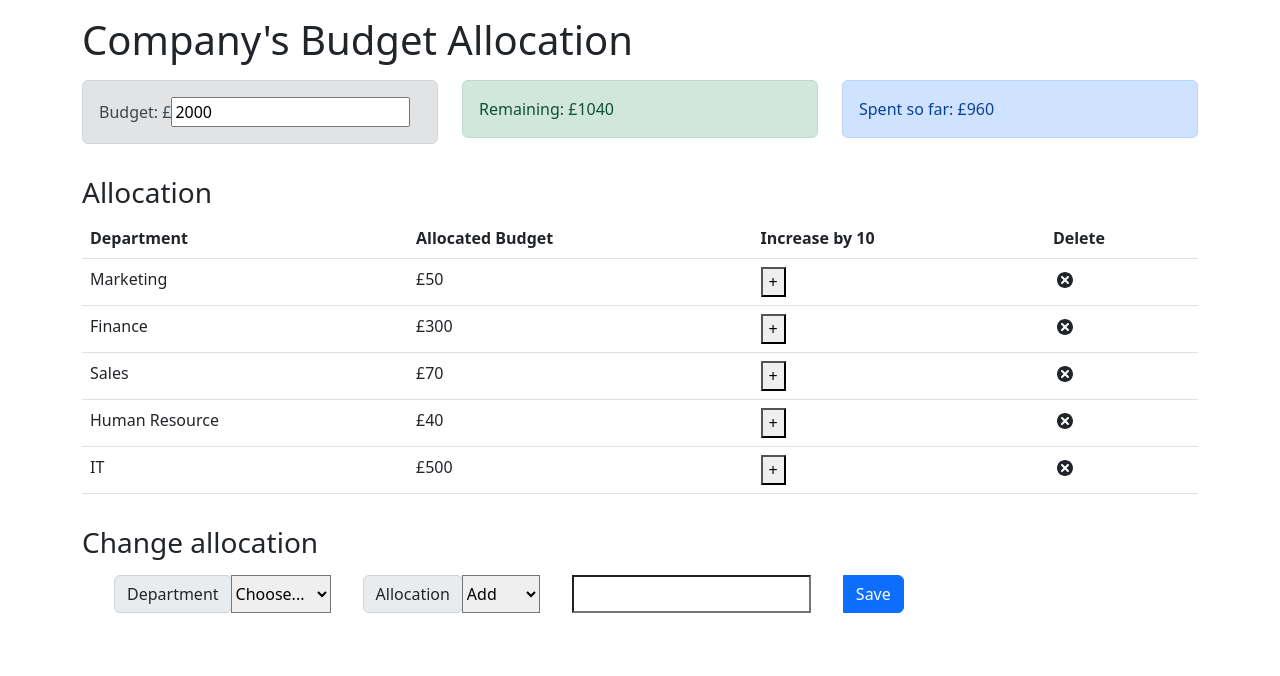
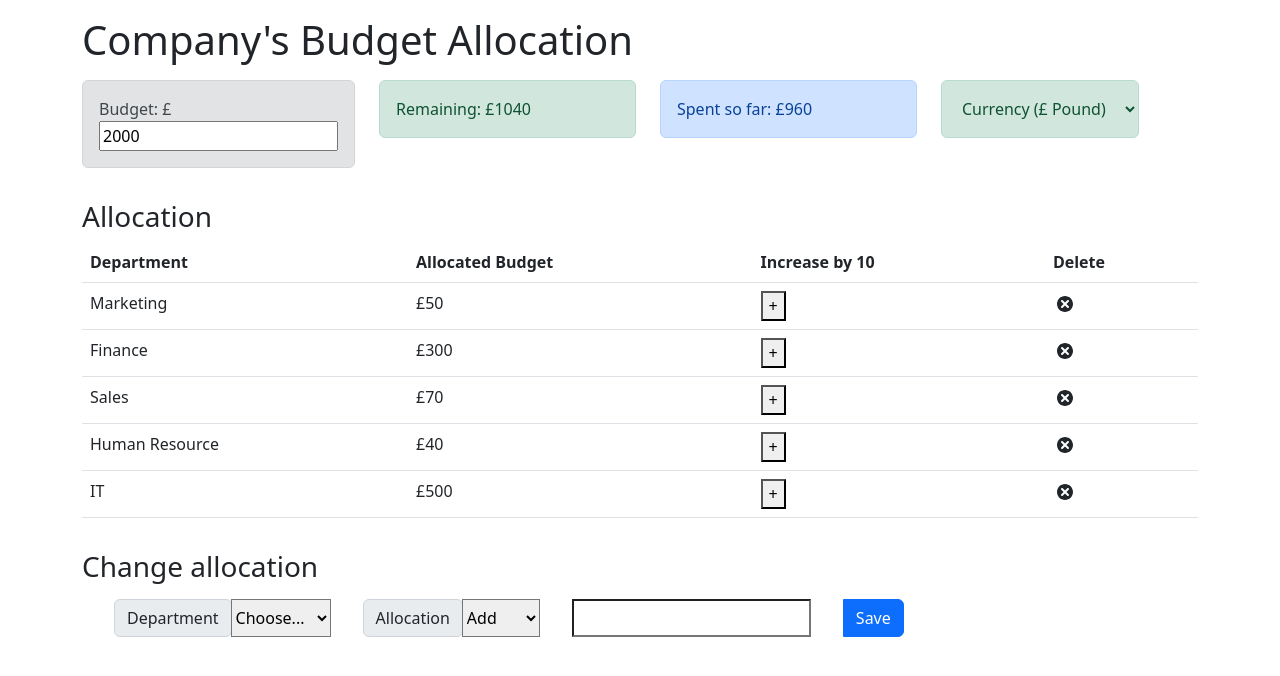
Before and after one commit to LusoNetto/react-budget-app, a React (Create React App) app: page / in a window 1280 px wide. Shown: the top 676 px of the page. Built offline with nearby package versions, Linux system fonts and the light colour scheme.

Commit message:
add dropdown currency

```diff
--- a/src/App.js
+++ b/src/App.js
@@ -7,6 +7,7 @@ import ExpenseTotal from './components/ExpenseTotal';
 import ExpenseList from './components/ExpenseList';
 import AllocationForm from './components/AllocationForm';
 import RemainingBudget from './components/Remaining';
+import Currency from './components/Currency'
 
 const App = () => {
     return (
@@ -22,6 +23,9 @@ const App = () => {
                     </div>
                     <div className='col-sm'>
                         <ExpenseTotal />
+                    </div>
+                    <div className='col-sm'>
+                        <Currency />
                     </div>
                 </div>
                 <h3 className='mt-3'>Allocation</h3>
--- /dev/null
+++ b/src/components/Currency.js
@@ -0,0 +1,13 @@
+const Currency = () => {
+    return(
+        <select class="alert alert-success">
+            <option value="$" hidden selected>Currency (£ Pound)</option>
+            <option value="$">$ Dollar</option>
+            <option value="£">£ Pound</option>
+            <option value="€">€ Euro</option>
+            <option value="₹">₹ Ruppee</option>
+        </select>
+    )
+}
+
+export default Currency;
```
